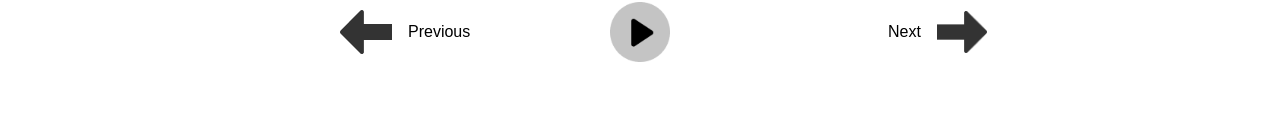
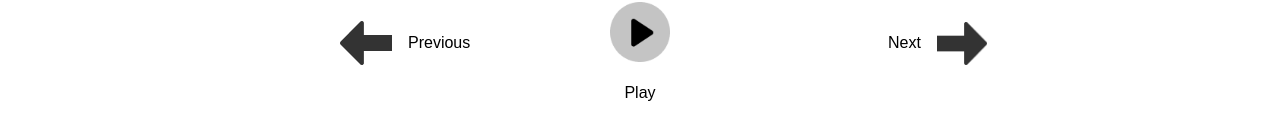
Before and after one commit to Jonathan-Wong-Code/apply-digital-hackathon-for-good, a React (Create React App) app: page /readStory in a window 1280 px wide. Shown: the part 817-952 px from the top of the page. Built offline with nearby package versions, Linux system fonts and the light colour scheme.

Commit message:
add word play

```diff
--- a/src/containers/ReadStory/index.js
+++ b/src/containers/ReadStory/index.js
@@ -75,7 +75,18 @@ const ReadStory = () => {
               Previous
             </span>
           </button>
-          <img src={playButton} alt="" className="read-story__play-button" />
+          <div
+            style={{
+              display: "flex",
+              flexDirection: "column",
+              alignItems: "center",
+            }}
+          >
+            <img src={playButton} alt="" className="read-story__play-button" />
+            <span style={{ transform: "translateY(20px)", fontSize: "16px" }}>
+              Play
+            </span>
+          </div>
           <button onClick={goToNextPage} className="read-story__button">
             <span
               className="read-story__button-label"
```
